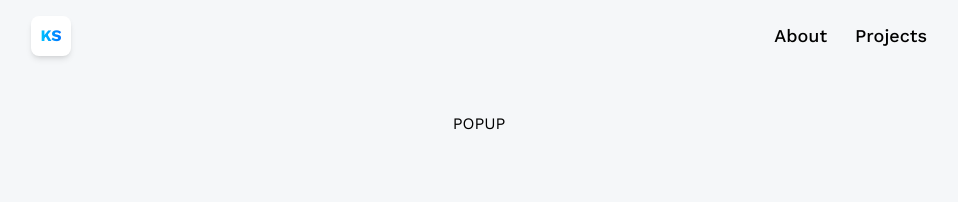
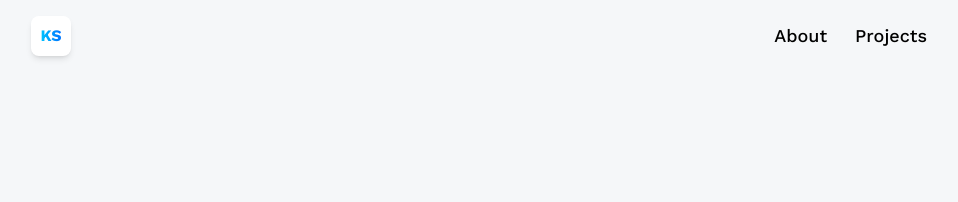
Before and after one commit to kk4song/javascript-project, a React (Vite) app: page / in a window 1280 px wide. Shown: the top 202 px of the page, without its empty margins (161-1119 px from the left). Built offline with nearby package versions, Linux system fonts and the light colour scheme.

Commit message:
all changes until downloading 3d models

```diff
--- a/package.json
+++ b/package.json
@@ -10,6 +10,8 @@
     "preview": "vite preview"
   },
   "dependencies": {
+    "@react-three/drei": "^9.114.6",
+    "@react-three/fiber": "^8.17.10",
     "react": "^18.3.1",
     "react-dom": "^18.3.1",
     "react-router-dom": "^6.27.0"
--- /dev/null
+++ b/src/components/Loader.jsx
@@ -0,0 +1,15 @@
+import {Html} from '@react-three/drei'
+
+const Loader = () => {
+  return (
+    <Html>
+        <div className="flex justify-center items-center">
+            <div className="w-20 h-20 border-2 border-opacity-20 border-blue-500 border-t-blue-500
+            rounded-full animate-spin" />
+        </div>
+    </Html>
+
+  )
+}
+
+export default Loader
--- a/src/pages/Home.jsx
+++ b/src/pages/Home.jsx
@@ -1,12 +1,27 @@
-import React from 'react'
+import { Suspense } from 'react'
+import { Canvas } from '@react-three/fiber'
+import Loader from '../components/Loader'
+
+        {/*<div className = "absolute top-28 left-0 right-0 z-10 flex items-center justify-center">
+            POPUP
+        </div> */}
 
 const Home = () => {
   return (
     <section className = "w-full h-screen relative">
-        <div className = "absolute top-28 left-0 right-0 z-10 flex items-center justify-center">
-            POPUP
-        </div>
+        <Canvas
+            className = "w-full h-3 bg-transparent"
+            camera = {{near: 0.1, far: 1000}}
+        >
+            <Suspense fallback = {<Loader/>}>
+                <directionalLight />
+                <ambientLight />
+                <pointLight />
+                <spotLight />
+                <hemisphereLight />
 
+            </Suspense>
+        </Canvas>
     </section>
   )
 }
```
Also changed, not shown: 1 other file (tests, documents, lock files or other folders).
